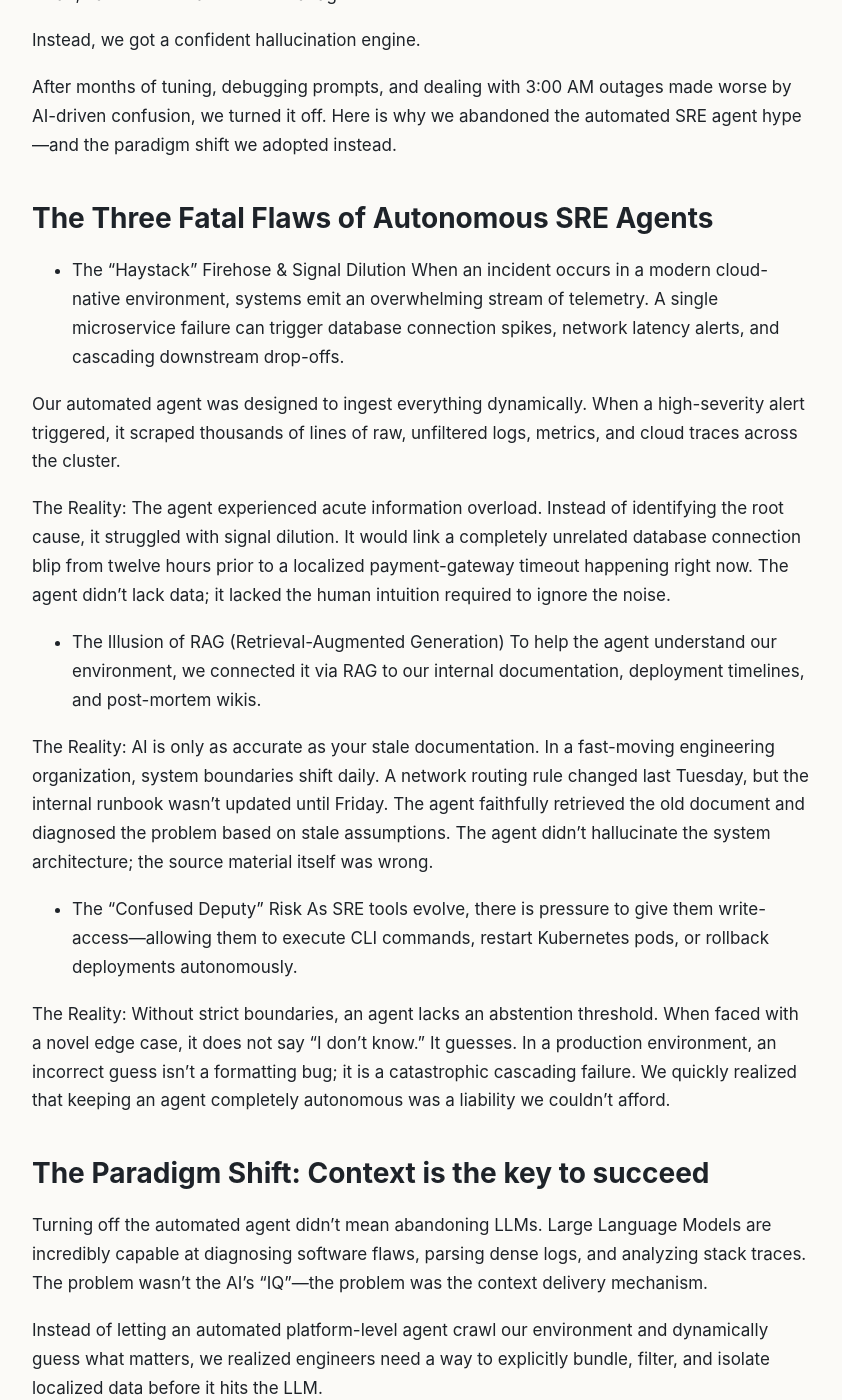
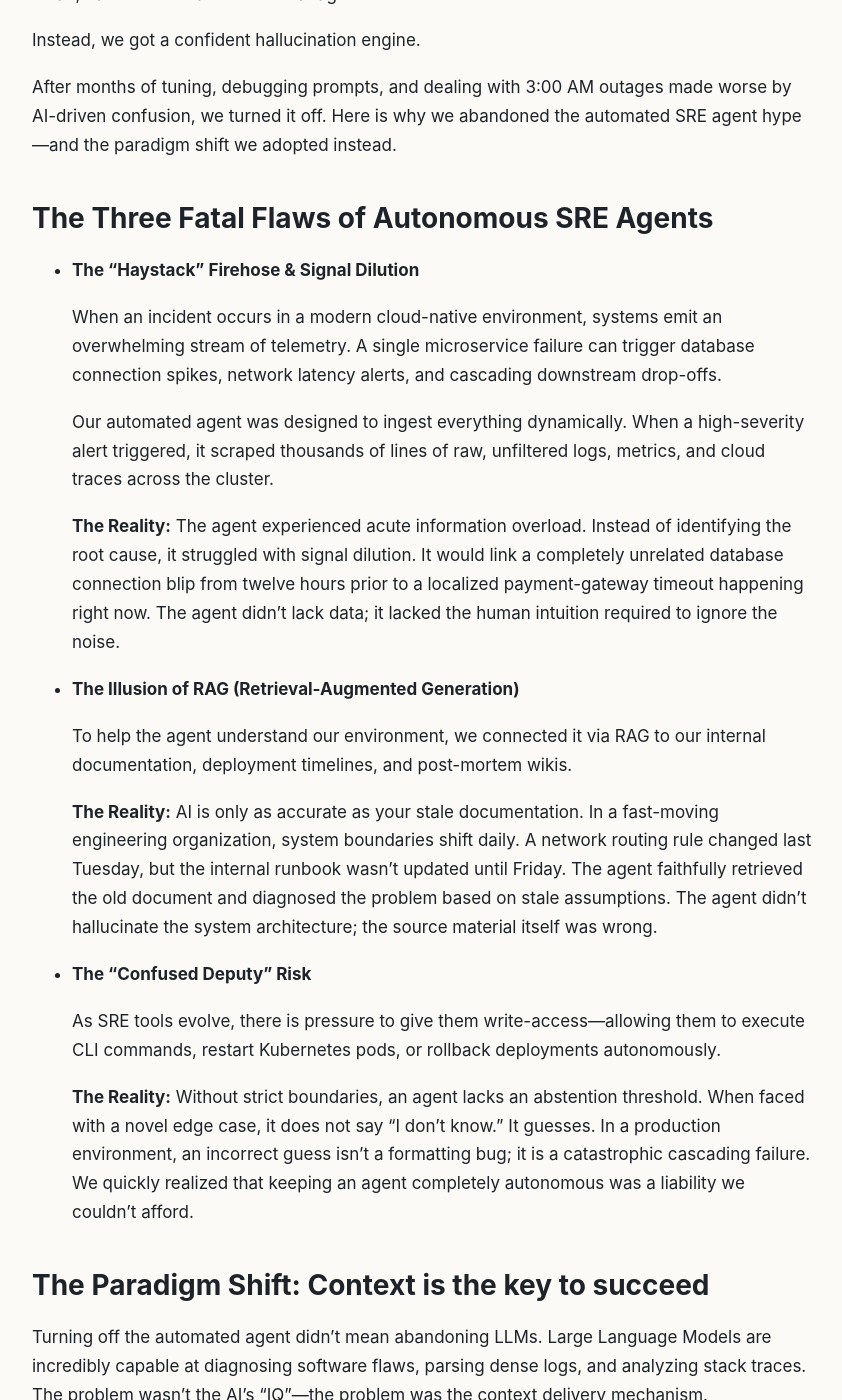
Before and after one commit to XTSoftwareLabs/neatcontext-blog, a Jekyll site: the page built from _posts/2026-07-12-why-we-stopped-using-an-automated-sre-agent.md, in a window 1280 px wide and 1400 px high, scrolled down 672 px. Shown: the whole window, without its empty margins (128-970 px from the left). Built offline with Jekyll 4.4.1, drawn with Linux system fonts in a browser that asks for light colours.

```diff
--- a/_posts/2026-07-12-why-we-stopped-using-an-automated-sre-agent.md
+++ b/_posts/2026-07-12-why-we-stopped-using-an-automated-sre-agent.md
@@ -15,22 +15,25 @@ After months of tuning, debugging prompts, and dealing with 3:00 AM outages made
 
 ## The Three Fatal Flaws of Autonomous SRE Agents
 
-- The "Haystack" Firehose & Signal Dilution
-When an incident occurs in a modern cloud-native environment, systems emit an overwhelming stream of telemetry. A single microservice failure can trigger database connection spikes, network latency alerts, and cascading downstream drop-offs.
+- **The "Haystack" Firehose & Signal Dilution**
 
-Our automated agent was designed to ingest everything dynamically. When a high-severity alert triggered, it scraped thousands of lines of raw, unfiltered logs, metrics, and cloud traces across the cluster.
+    When an incident occurs in a modern cloud-native environment, systems emit an overwhelming stream of telemetry. A single microservice failure can trigger database connection spikes, network latency alerts, and cascading downstream drop-offs.
 
-The Reality: The agent experienced acute information overload. Instead of identifying the root cause, it struggled with signal dilution. It would link a completely unrelated database connection blip from twelve hours prior to a localized payment-gateway timeout happening right now. The agent didn't lack data; it lacked the human intuition required to ignore the noise.
+    Our automated agent was designed to ingest everything dynamically. When a high-severity alert triggered, it scraped thousands of lines of raw, unfiltered logs, metrics, and cloud traces across the cluster.
 
-- The Illusion of RAG (Retrieval-Augmented Generation)
-To help the agent understand our environment, we connected it via RAG to our internal documentation, deployment timelines, and post-mortem wikis.
+    **The Reality:** The agent experienced acute information overload. Instead of identifying the root cause, it struggled with signal dilution. It would link a completely unrelated database connection blip from twelve hours prior to a localized payment-gateway timeout happening right now. The agent didn't lack data; it lacked the human intuition required to ignore the noise.
 
-The Reality: AI is only as accurate as your stale documentation. In a fast-moving engineering organization, system boundaries shift daily. A network routing rule changed last Tuesday, but the internal runbook wasn't updated until Friday. The agent faithfully retrieved the old document and diagnosed the problem based on stale assumptions. The agent didn’t hallucinate the system architecture; the source material itself was wrong.
+- **The Illusion of RAG (Retrieval-Augmented Generation)**
 
-- The "Confused Deputy" Risk
-As SRE tools evolve, there is pressure to give them write-access—allowing them to execute CLI commands, restart Kubernetes pods, or rollback deployments autonomously.
+    To help the agent understand our environment, we connected it via RAG to our internal documentation, deployment timelines, and post-mortem wikis.
 
-The Reality: Without strict boundaries, an agent lacks an abstention threshold. When faced with a novel edge case, it does not say "I don't know." It guesses. In a production environment, an incorrect guess isn’t a formatting bug; it is a catastrophic cascading failure. We quickly realized that keeping an agent completely autonomous was a liability we couldn't afford.
+    **The Reality:** AI is only as accurate as your stale documentation. In a fast-moving engineering organization, system boundaries shift daily. A network routing rule changed last Tuesday, but the internal runbook wasn't updated until Friday. The agent faithfully retrieved the old document and diagnosed the problem based on stale assumptions. The agent didn’t hallucinate the system architecture; the source material itself was wrong.
+
+- **The "Confused Deputy" Risk**
+
+    As SRE tools evolve, there is pressure to give them write-access—allowing them to execute CLI commands, restart Kubernetes pods, or rollback deployments autonomously.
+
+    **The Reality:** Without strict boundaries, an agent lacks an abstention threshold. When faced with a novel edge case, it does not say "I don't know." It guesses. In a production environment, an incorrect guess isn’t a formatting bug; it is a catastrophic cascading failure. We quickly realized that keeping an agent completely autonomous was a liability we couldn't afford.
 
 ## The Paradigm Shift: Context is the key to succeed
 
```
